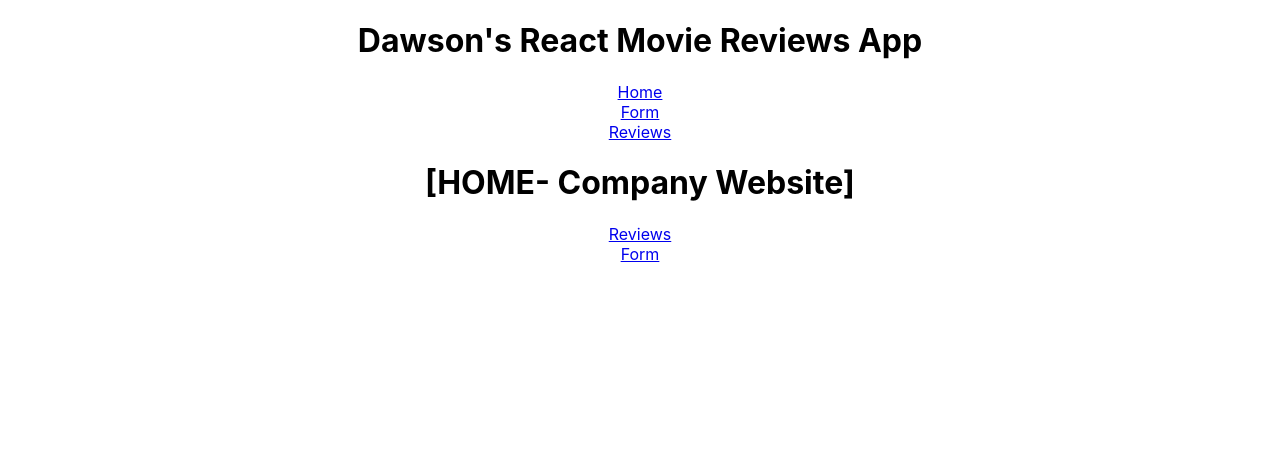
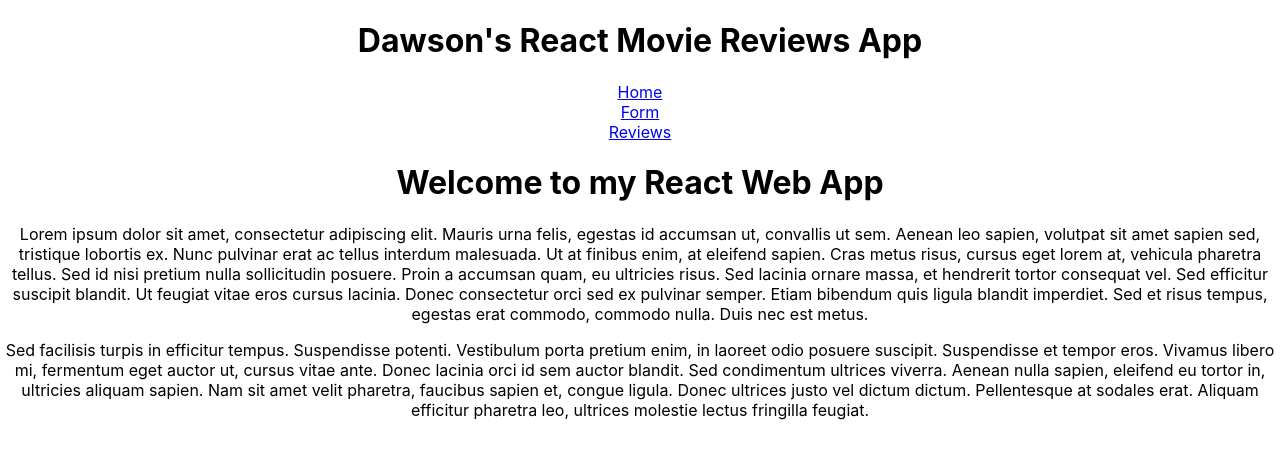
Before and after one commit to DawsonMercer/React_Assignment_1, a React (Create React App) app: page / in a window 1280 px wide. Shown: the top 458 px of the page. Built offline with nearby package versions, Linux system fonts and the light colour scheme.

Commit message:
fixed nav bar issue

```diff
--- a/src/pages.js
+++ b/src/pages.js
@@ -3,13 +3,11 @@
 
 export function Home(){
     return(
+
         <div>
-            <h1>[<strong>HOME</strong>- Company Website]</h1>
-            <nav>
-                <Link to="reviews" >Reviews</Link><br/>
-                <Link to="form">Form</Link>
-
-            </nav>
+            <h1>Welcome to my React Web App</h1>
+            <p>Lorem ipsum dolor sit amet, consectetur adipiscing elit. Mauris urna felis, egestas id accumsan ut, convallis ut sem. Aenean leo sapien, volutpat sit amet sapien sed, tristique lobortis ex. Nunc pulvinar erat ac tellus interdum malesuada. Ut at finibus enim, at eleifend sapien. Cras metus risus, cursus eget lorem at, vehicula pharetra tellus. Sed id nisi pretium nulla sollicitudin posuere. Proin a accumsan quam, eu ultricies risus. Sed lacinia ornare massa, et hendrerit tortor consequat vel. Sed efficitur suscipit blandit. Ut feugiat vitae eros cursus lacinia. Donec consectetur orci sed ex pulvinar semper. Etiam bibendum quis ligula blandit imperdiet. Sed et risus tempus, egestas erat commodo, commodo nulla. Duis nec est metus.</p>
+            <p>Sed facilisis turpis in efficitur tempus. Suspendisse potenti. Vestibulum porta pretium enim, in laoreet odio posuere suscipit. Suspendisse et tempor eros. Vivamus libero mi, fermentum eget auctor ut, cursus vitae ante. Donec lacinia orci id sem auctor blandit. Sed condimentum ultrices viverra. Aenean nulla sapien, eleifend eu tortor in, ultricies aliquam sapien. Nam sit amet velit pharetra, faucibus sapien et, congue ligula. Donec ultrices justo vel dictum dictum. Pellentesque at sodales erat. Aliquam efficitur pharetra leo, ultrices molestie lectus fringilla feugiat.</p>
         </div>
     );
 }
```
